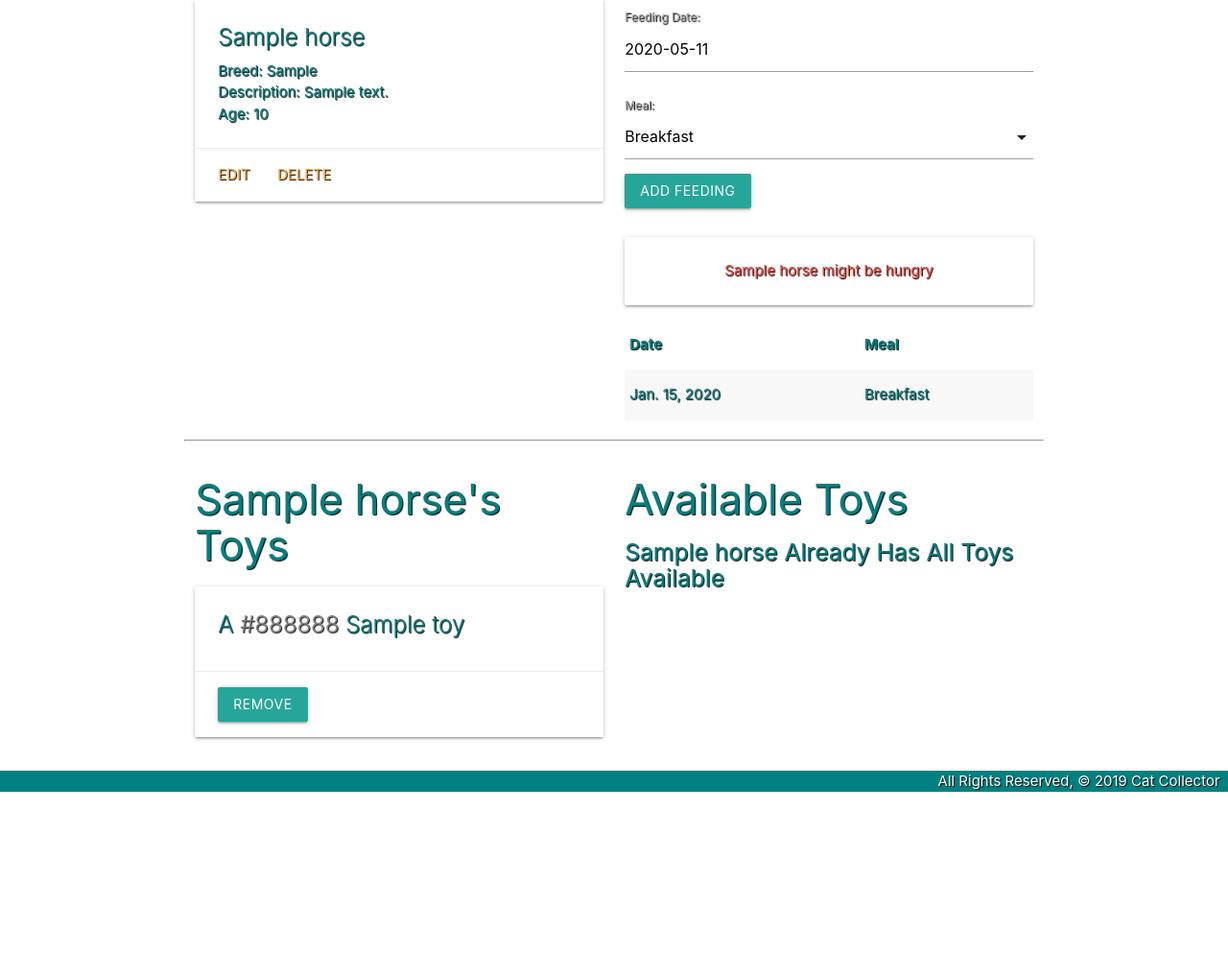
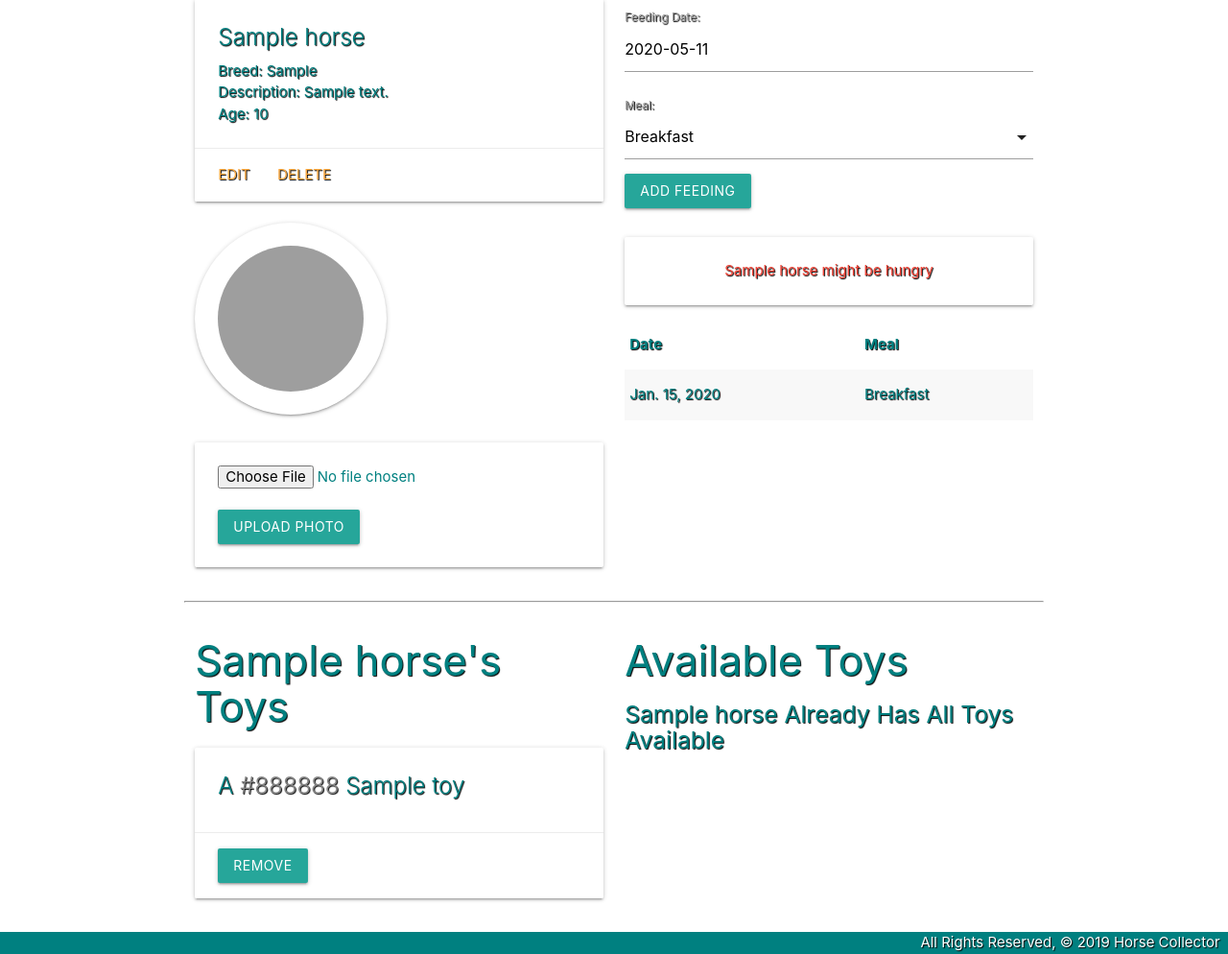
Before and after one commit to lemonmade1/Horse_Collector, a Django app: page /horses/1/ in a window 1280 px wide. Shown: the part 209-1203 px from the top of the page at 96% size. Before the commit the page ends 1034 px from the top, so only its background shows below. Run offline with Django 3.2, Linux system fonts and the light colour scheme; a user stored in the database is signed in; tables that the repository leaves empty hold one stand-in row (values such as "Sample post"); grey boxes are pictures that could not be loaded.

Commit message:
Photo Upload

```diff
--- a/main_app/models.py
+++ b/main_app/models.py
@@ -55,3 +55,10 @@ class Feeding(models.Model):
 
   class Meta:
     ordering = ['-date']
+
+class Photo(models.Model):
+  url = models.CharField(max_length=200)
+  horse = models.ForeignKey(Horse, on_delete=models.CASCADE)
+
+  def __str__(self):
+    return f"Photo for Horse_id: {self.horse_id} @ {self.url}"
--- a/main_app/templates/base.html
+++ b/main_app/templates/base.html
@@ -50,7 +50,7 @@
   </main>
 
   <footer class="page-footer">
-    <div class="right">All Rights Reserved, &copy; 2019 Cat Collector &nbsp;</div>
+    <div class="right">All Rights Reserved, &copy; 2019 Horse Collector &nbsp;</div>
   </footer>
 
 </body>
--- a/main_app/templates/horses/detail.html
+++ b/main_app/templates/horses/detail.html
@@ -21,9 +21,21 @@
         <a href="{% url 'horses_delete' horse.id %}">Delete</a>
       </div>
     </div>
+
+    {% for photo in horse.photo_set.all %}
+    <img class="responsive-img card-panel" src="{{ photo.url }}">
+    {% empty %}
+    <div class="card-panel teal-text center-align">No Photos Uploaded</div>
+    {% endfor %}
+    <form action="{% url 'add_photo' horse.id %}" enctype="multipart/form-data" method="POST" class="card-panel">
+      {% csrf_token %}
+      <input type="file" name="photo-file">
+      <br><br>
+      <input type="submit" class="btn" value="Upload Photo">
+    </form>
   </div>
+
   <div class="col s6">
-
     <form action="{% url 'add_feeding' horse.id %}" method="post">
       {% csrf_token %}
       {{ feeding_form.as_p }}
--- a/main_app/urls.py
+++ b/main_app/urls.py
@@ -24,4 +24,6 @@ urlpatterns = [
 
   path('horses/<int:horse_id>/assoc_toy/<int:toy_id>/',   views.assoc_toy,   name='assoc_toy'),
   path('horses/<int:horse_id>/unassoc_toy/<int:toy_id>/', views.unassoc_toy, name='unassoc_toy'),
+
+  path('horses/<int:horse_id>/add_photo/', views.add_photo, name='add_photo'),
 ]
--- a/main_app/views.py
+++ b/main_app/views.py
@@ -7,8 +7,14 @@ from django.contrib.auth.forms import UserCreationForm
 from django.contrib.auth.mixins import LoginRequiredMixin
 from django.contrib.auth.decorators import login_required
 
-from .models import Horse, Toy
+import uuid
+import boto3
+
+from .models import Horse, Toy, Photo
 from .forms import FeedingForm
+
+S3_BASE_URL = 'https://s3-us-west-1.amazonaws.com/'
+BUCKET = 'horse_collector'
 
 # Create your views here.
 def signup(request):
@@ -110,9 +116,25 @@ class ToyDelete(LoginRequiredMixin, DeleteView):
   model = Toy
   success_url = '/toys/'
 
+@login_required
+def add_photo(request, horse_id):
+    # photo-file will be the "name" attribute on the <input type="file">
+    photo_file = request.FILES.get('photo-file', None)
+    if photo_file:
+        s3 = boto3.client('s3')
+        # need a unique "key" for S3 / needs image file extension too
+        key = uuid.uuid4().hex[:6] + photo_file.name[photo_file.name.rfind('.'):]
+        # just in case something goes wrong
+        try:
+            s3.upload_fileobj(photo_file, BUCKET, key)
+            # build the full url string
+            url = f"{S3_BASE_URL}{BUCKET}/{key}"
+            # we can assign to horse_id or horse (if you have a horse object)
+            photo = Photo(url=url, horse_id=horse_id)
+            photo.save()
+        except:
+            print('An error occurred uploading file to S3')
+    return redirect('detail', horse_id=horse_id)
 
-  # class HorseList(LoginRequiredMixin, ListView):
-#   model = Horse
 
-#   def get_queryset(self):
-#     return Horse.objects.filter(user=self.request.user)
+# aws_access_key_id=AKIA5DLCRQWJTF4CDOGL
```
Also changed, not shown: main_app/migrations/0002_photo.py (added), 1 other file. Lines whose indentation alone changed are shown as unchanged.
